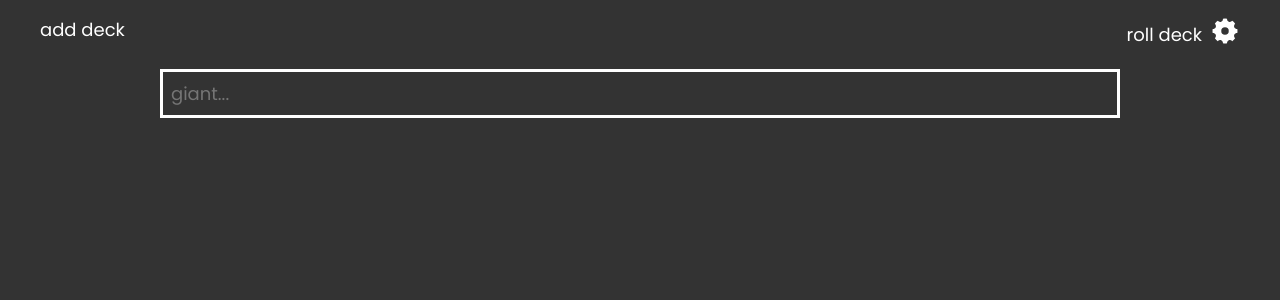
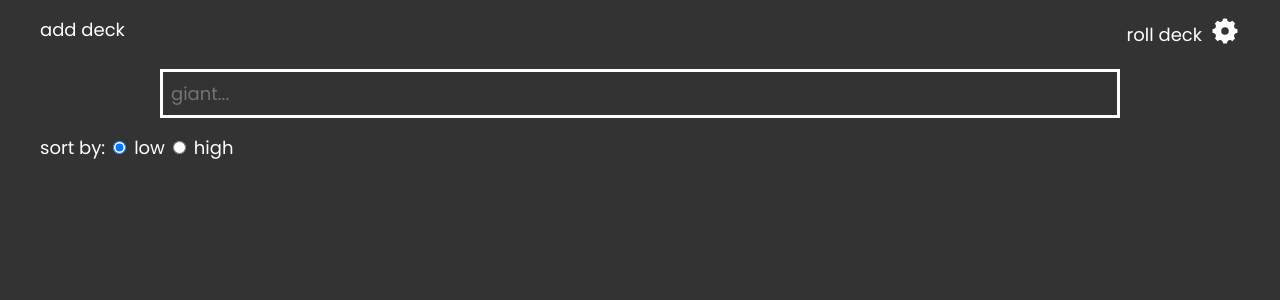
Before and after one commit to colorlessenergy/collection, a Next.js app: page / in a window 1280 px wide. Shown: the top 300 px of the page. Built offline with nearby package versions, Linux system fonts and the light colour scheme.

Commit message:
add functionality to sort decks by average elixir cost

```diff
--- a/components/DisplayDecks.js
+++ b/components/DisplayDecks.js
@@ -40,13 +40,22 @@ const DisplayDecks = () => {
         return false;
     };
 
+    const [sortBy, setSortBy] = useState('low');
+    const onSortByChange = event => {
+        setSortBy(event.currentTarget.value);
+    };
+
     const modifiedDecks = JSON.parse(JSON.stringify(decks))
         .filter(filterDecks)
         .sort((a, b) => {
             const aAverageElixir = getAverageElixir(a.cards);
             const bAverageElixir = getAverageElixir(b.cards);
 
-            return aAverageElixir - bAverageElixir;
+            if (sortBy === 'low') {
+                return aAverageElixir - bAverageElixir;
+            }
+
+            return bAverageElixir - aAverageElixir;
         });
 
     return (
@@ -55,6 +64,35 @@ const DisplayDecks = () => {
                 filterValue={filterValue}
                 setFilterValue={setFilterValue}
             />
+
+            <div className="d-flex">
+                <div className="mr-1">sort by:</div>
+                <input
+                    type="radio"
+                    className="mr-1"
+                    id="low"
+                    name="elixir-cost"
+                    value="low"
+                    onChange={onSortByChange}
+                    checked={sortBy === 'low'}
+                />
+                <label className="mr-1 cursor-pointer" for="low">
+                    low
+                </label>
+
+                <input
+                    type="radio"
+                    className="mr-1"
+                    id="high"
+                    name="elixir-cost"
+                    value="high"
+                    onChange={onSortByChange}
+                    checked={sortBy === 'high'}
+                />
+                <label className="cursor-pointer" for="high">
+                    high
+                </label>
+            </div>
 
             {modifiedDecks.length ? (
                 modifiedDecks.map(deck => {
--- a/pages/add-deck.js
+++ b/pages/add-deck.js
@@ -84,7 +84,7 @@ export default function AddDeck() {
                 <h1 className="my-2">add deck</h1>
 
                 <form onSubmit={handleSubmit}>
-                    <label className="mt-2" htmlFor="link">
+                    <label className="d-block mt-2 mb-1" htmlFor="link">
                         link
                     </label>
                     <input
--- a/styles/base.scss
+++ b/styles/base.scss
@@ -41,6 +41,14 @@ button {
 }
 
 input {
+    margin: 0;
+}
+
+input[type='radio'] {
+    cursor: pointer;
+}
+
+input[type='text'] {
     border: 3px solid #ffffff;
     padding: $space-1;
     width: 100%;
@@ -49,11 +57,6 @@ input {
     color: #ffffff;
     font-family: 'Poppins', sans-serif;
     font-size: 18px;
-}
-
-label {
-    display: block;
-    margin-bottom: $space-1;
 }
 
 ul {
--- a/styles/globals.scss
+++ b/styles/globals.scss
@@ -3,7 +3,7 @@
 @use 'utilities.scss';
 
 @media (min-width: 600px) {
-    input {
+    input[type='text'] {
         width: 80%;
     }
 
--- a/styles/utilities.scss
+++ b/styles/utilities.scss
@@ -2,6 +2,14 @@
 
 .d-none {
     display: none;
+}
+
+.d-block {
+    display: block;
+}
+
+.d-flex {
+    display: flex;
 }
 
 .d-inline-block {
```
